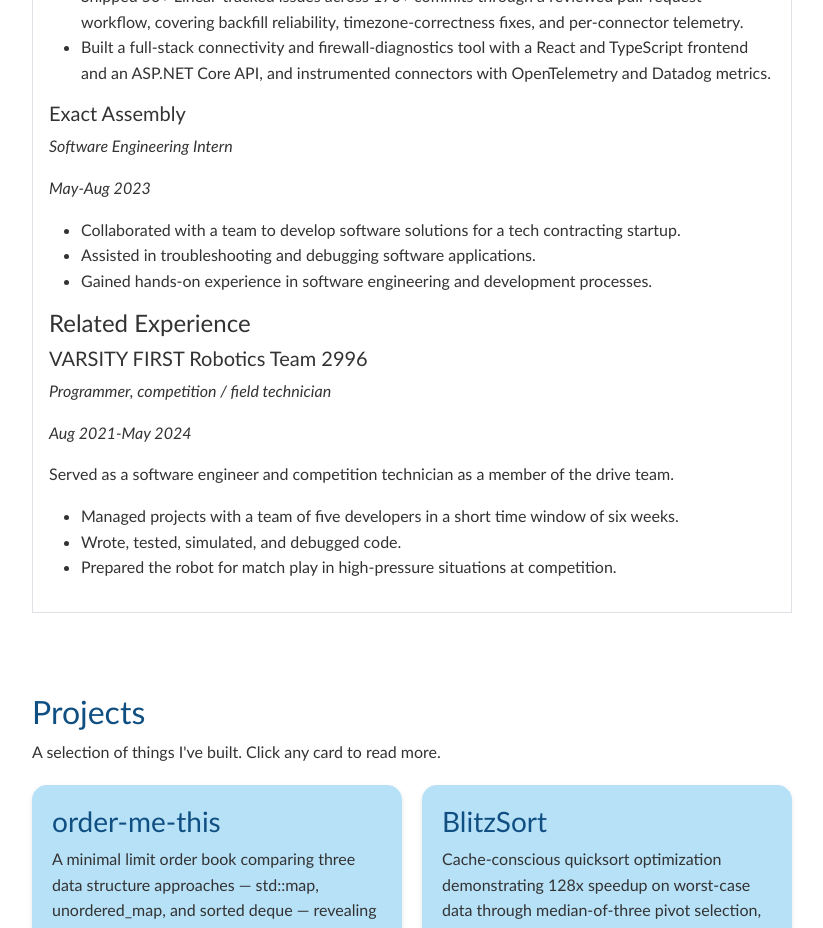
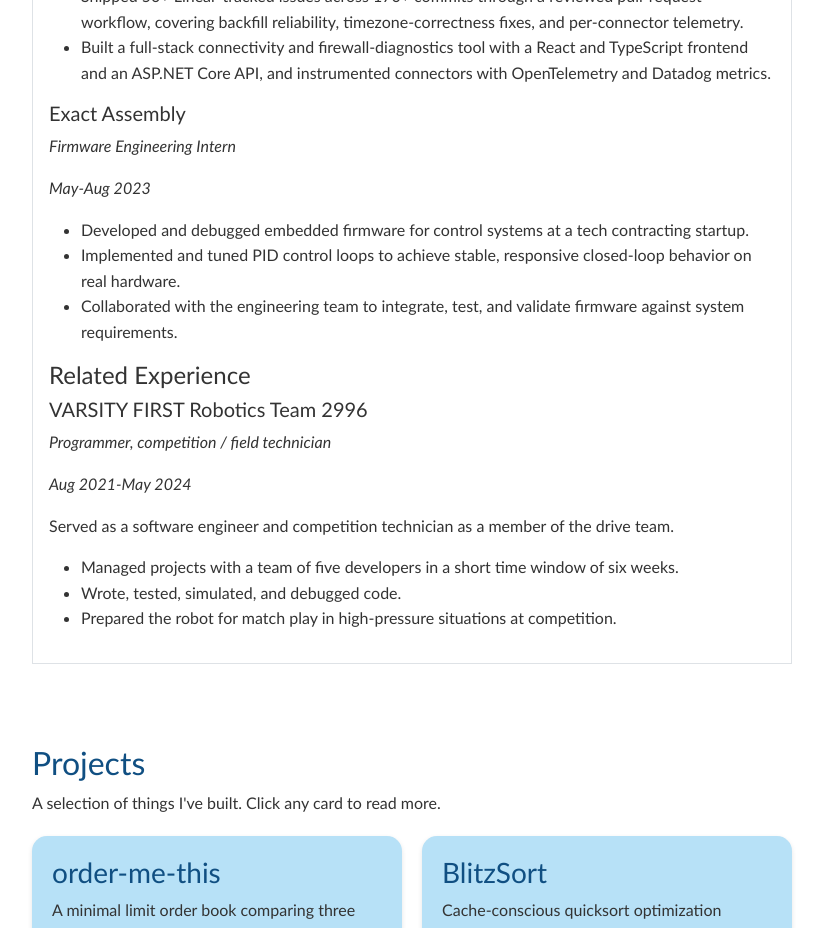
Before and after one commit to bsafig/portfolio-web-page, a React (Vite) app: page / in a window 1280 px wide. Shown: the part 1100-2028 px from the top of the page, without its empty margins (228-1051 px from the left). Built offline with nearby package versions, Linux system fonts and the light colour scheme.

Commit message:
update resume, exact assembly job description.

```diff
--- a/src/pages/Home.jsx
+++ b/src/pages/Home.jsx
@@ -48,12 +48,20 @@ const experiencePanel = (
     </ul>
 
     <h5>Exact Assembly</h5>
-    <p><em>Software Engineering Intern</em></p>
+    <p><em>Firmware Engineering Intern</em></p>
     <p><em>May-Aug 2023</em></p>
     <ul>
-      <li>Collaborated with a team to develop software solutions for a tech contracting startup.</li>
-      <li>Assisted in troubleshooting and debugging software applications.</li>
-      <li>Gained hands-on experience in software engineering and development processes.</li>
+      <li>
+        Developed and debugged embedded firmware for control systems at a tech contracting startup.
+      </li>
+      <li>
+        Implemented and tuned PID control loops to achieve stable, responsive closed-loop behavior
+        on real hardware.
+      </li>
+      <li>
+        Collaborated with the engineering team to integrate, test, and validate firmware against
+        system requirements.
+      </li>
     </ul>
 
     <h4>Related Experience</h4>
```
Also changed, not shown: 2 other files (tests, documents, lock files or other folders).
